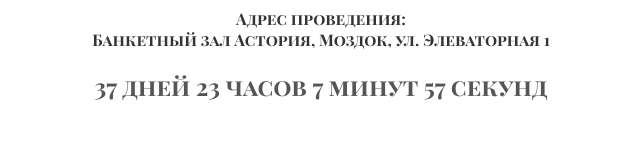
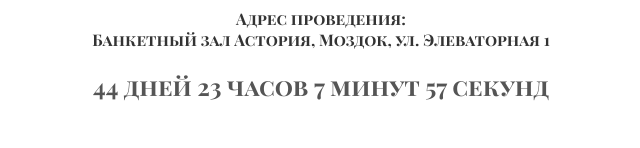
Before and after one commit to peplak/Sisters_Wedding_Ast, a plain HTML site: page index.html in a window 1280 px wide. Shown: the part 652-800 px from the top of the page, without its empty margins (319-959 px from the left). Drawn offline with Linux system fonts and the light colour scheme.

Commit message:
Update index.html

```diff
--- a/index.html
+++ b/index.html
@@ -10,7 +10,7 @@
     </style>
     <script>
       function countdown() {
-        const eventDate = new Date("2025-01-18T17:00:00");
+        const eventDate = new Date("2025-01-25T17:00:00");
         const now = new Date();
         const difference = eventDate - now;
 
```
